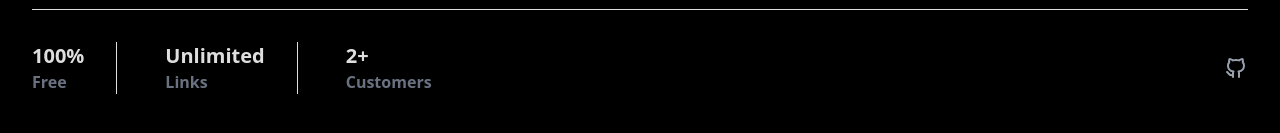
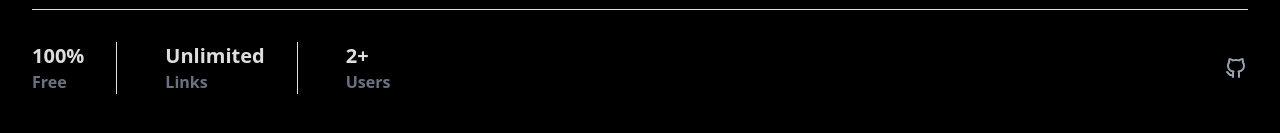
Before and after one commit to Jstl-ink/frontend, a React (Vite) app: page / in a window 1280 px wide. Shown: the part 661-794 px from the top of the page. Built offline with nearby package versions, Linux system fonts and the light colour scheme.

Commit message:
changed "customers" to "users" on landing page

```diff
--- a/src/LandingPage.tsx
+++ b/src/LandingPage.tsx
@@ -45,7 +45,7 @@ export default function LandingPage() {
                 <section
                     className="flex flex-col items-center justify-between gap-10 border-t pt-8 lg:flex-row lg:gap-8">
                     <div className="-mx-6 grid grid-cols-2 gap-4 md:-mx-8 md:flex md:divide-x">
-                        {[["100%", "Free"], ["Unlimited", "Links"], ["2+", "Customers"]].map(item => (
+                        {[["100%", "Free"], ["Unlimited", "Links"], ["2+", "Users"]].map(item => (
                             <div className="px-6 md:px-8">
                             <span
                                 className="block text-center text-lg font-bold md:text-left md:text-xl">{item[0]}</span>
```
